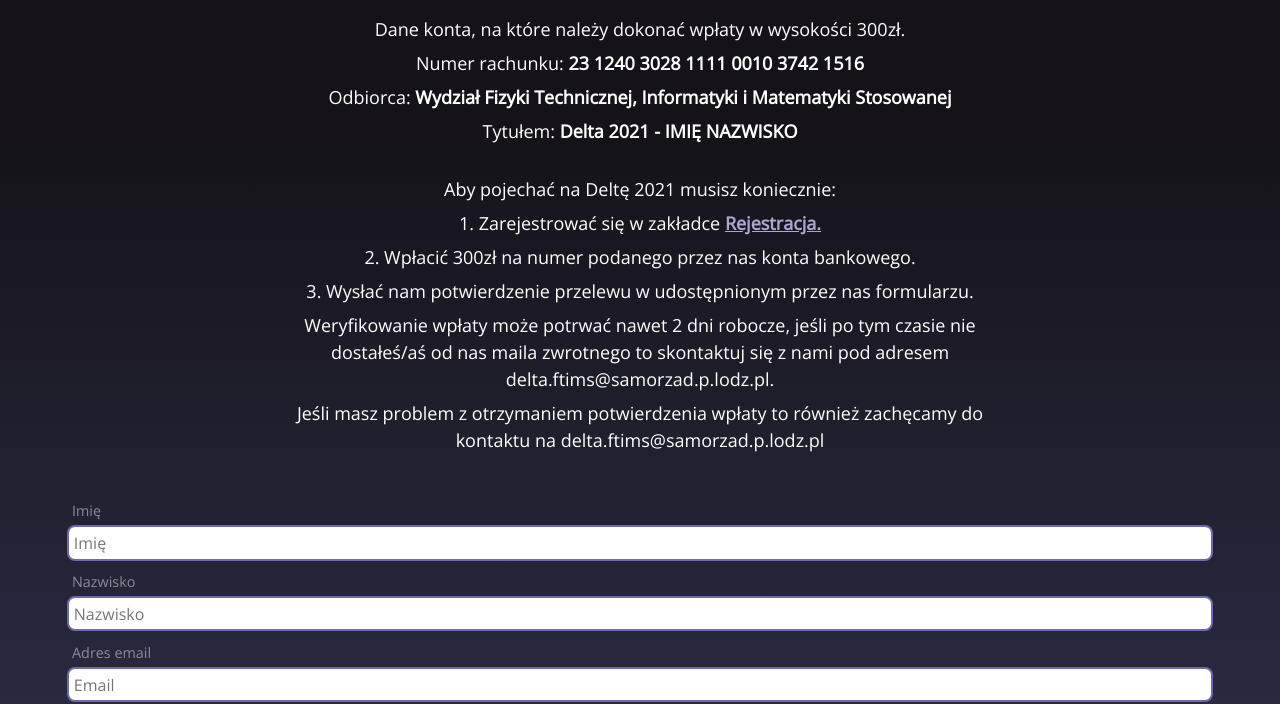
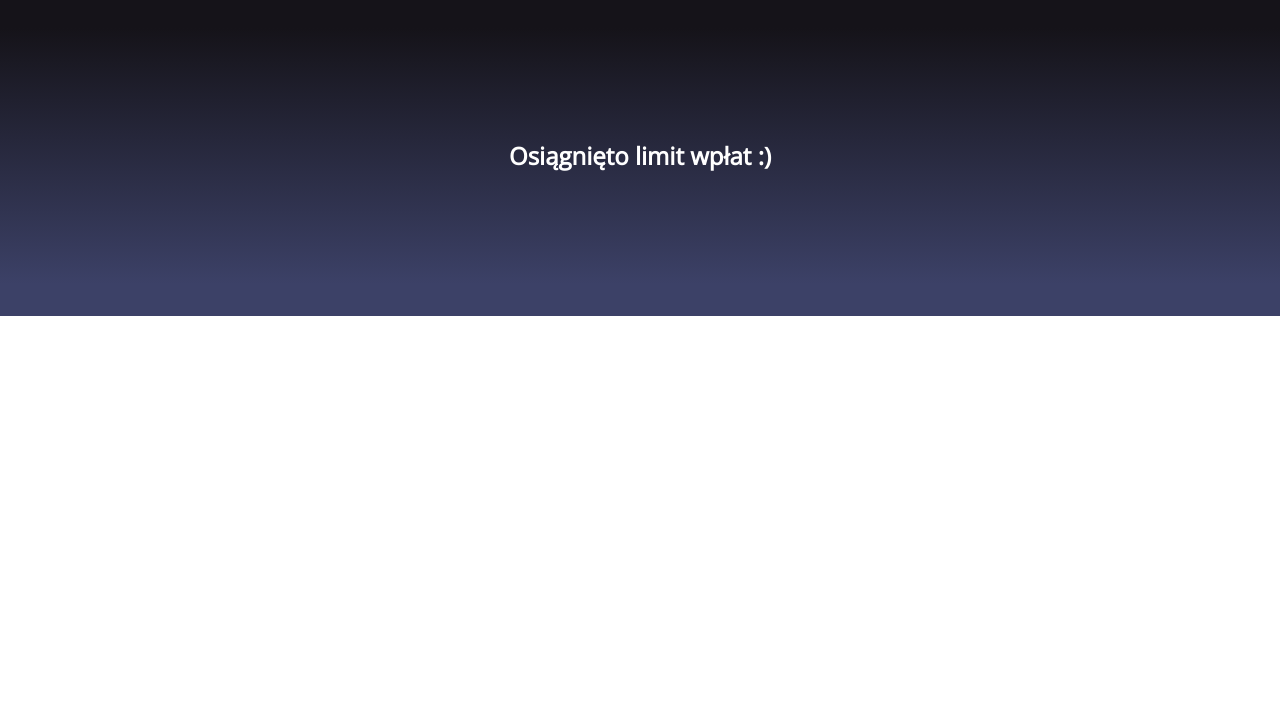
Before and after one commit to ksobiecki/Delta2021, a Gatsby site: page /platnosci in a window 1280 px wide. Shown: the part 484-1188 px from the top of the page. After the commit the page ends 800 px from the top, so only its background shows below. Built offline with nearby package versions, Linux system fonts and the light colour scheme; Gatsby itself is replaced by a stand-in of ours; a web font is replaced by a local one.

Commit message:
Finished payments

```diff
--- a/src/components/Payments/PaymentsFormSection/PaymentsAccountInfo/index.tsx
+++ b/src/components/Payments/PaymentsFormSection/PaymentsAccountInfo/index.tsx
@@ -67,7 +67,7 @@ const PaymentsAccountInfo: React.FC<PaymentsAccountInfoProps> = ({
 					</StyledParagraph>
 				</TextContainer>
 			)}
-			{!isOpen && <StyledText>Wpłaty ruszą wkrótce</StyledText>}
+			{!isShown && <StyledText>Osiągnięto limit wpłat :)</StyledText>}
 		</>
 	);
 };
--- a/src/components/Payments/PaymentsFormSection/index.tsx
+++ b/src/components/Payments/PaymentsFormSection/index.tsx
@@ -7,12 +7,11 @@ import { PaymentsFormSectionLayout, Background } from './styled';
 
 const PaymentsFormSection = () => {
 	const [isFilled, setIsFilled] = useState(false);
-
 	return (
 		<PaymentsFormSectionLayout>
 			<Background />
-			<PaymentsAccountInfo isShown={!isFilled} />
-			<PaymentsForm fillForm={() => setIsFilled(true)} />
+			<PaymentsAccountInfo isShown={false} />
+			{/* <PaymentsForm fillForm={() => setIsFilled(true)} /> */}
 		</PaymentsFormSectionLayout>
 	);
 };
```
